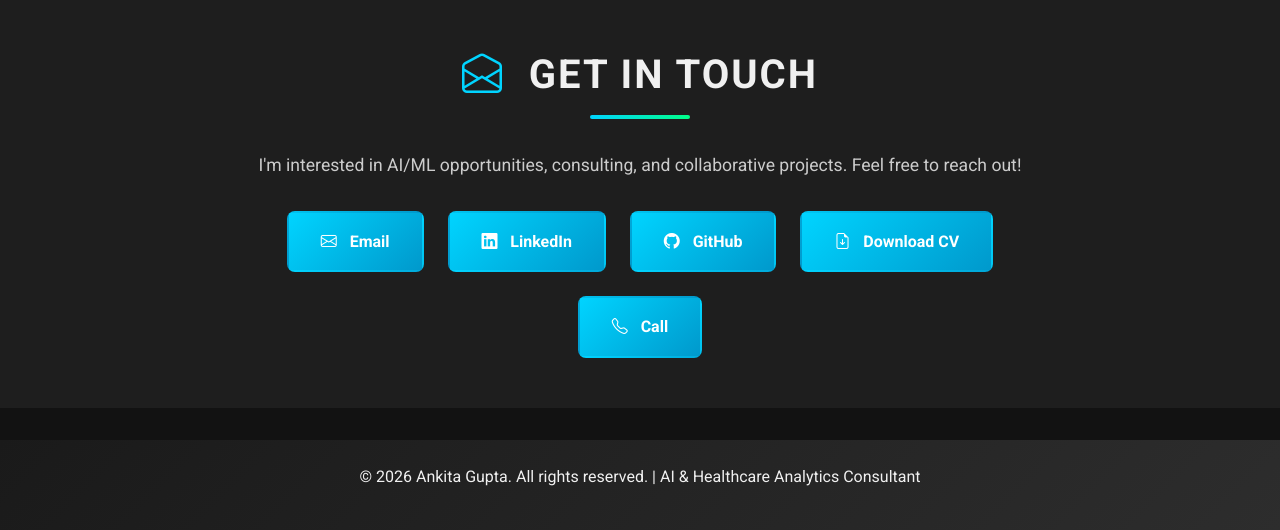
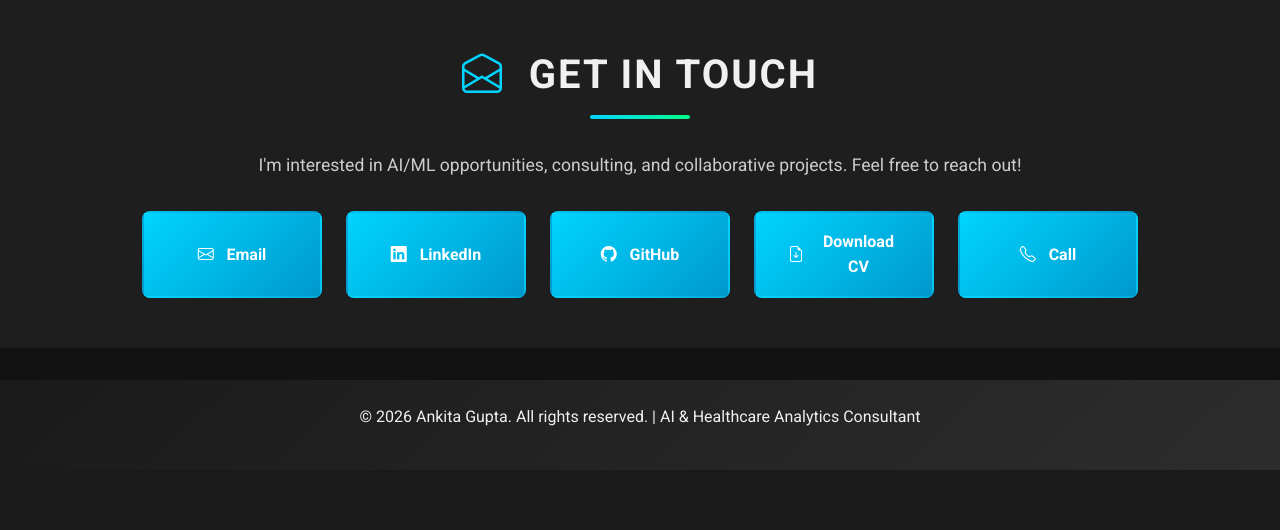
Before and after one commit to ankitagupta110/ankita_portfolio, a Flask app: page / in a window 1280 px wide. Shown: the part 3146-3676 px from the top of the page. After the commit the page ends 3616 px from the top, so only its background shows below. Run offline with Flask 3, Linux system fonts and the light colour scheme; some libraries are stand-ins or nearby versions.

Commit message:
Update contact buttons to one line and add dynamic CV download filename on dev_env

```diff
--- a/index.html
+++ b/index.html
@@ -323,7 +323,7 @@
                     <a href="https://github.com/ankitagupta110" target="_blank" class="contact-btn">
                         <i class="bi bi-github"></i> GitHub
                     </a>
-                    <a href="static/Ankita_cv_2k26_April_Updated.pdf" download class="contact-btn">
+                    <a id="downloadCvBtn" href="static/Ankita_cv_2k26_April_Updated.pdf" download class="contact-btn" onclick="setCvDownload(this)">
                         <i class="bi bi-file-earmark-arrow-down"></i> Download CV
                     </a>
                     <a href="tel:8218282173" class="contact-btn">
@@ -344,6 +344,15 @@
     <!-- Bootstrap JS Bundle with Popper -->
     <script src="https://cdn.jsdelivr.net/npm/bootstrap@5.3.0-alpha1/dist/js/bootstrap.bundle.min.js"></script>
     <script>
+        function setCvDownload(link) {
+            const today = new Date();
+            const day = String(today.getDate()).padStart(2, '0');
+            const month = today.toLocaleString('default', { month: 'long' });
+            const year = today.getFullYear();
+            const filename = `Ankita_Gupta_CV_${day}_${month}_${year}.pdf`;
+            link.download = filename;
+        }
+
         function toggleSection(sectionId) {
             const section = document.getElementById(sectionId);
             const toggleItems = section.querySelectorAll('[data-toggle="' + sectionId + '"]');
--- a/static/css/styles.css
+++ b/static/css/styles.css
@@ -516,17 +516,19 @@ body {
 }
 
 .contact-links {
-    display: flex;
+    display: grid;
+    grid-template-columns: repeat(5, minmax(180px, auto));
     justify-content: center;
     gap: 1.5rem;
-    flex-wrap: wrap;
 }
 
 .contact-btn {
     display: inline-flex;
     align-items: center;
+    justify-content: center;
     gap: 0.8rem;
     padding: 1rem 2rem;
+    min-width: 180px;
     background: linear-gradient(135deg, var(--accent-color), var(--accent-dark));
     color: white;
     border-radius: 8px;
```
